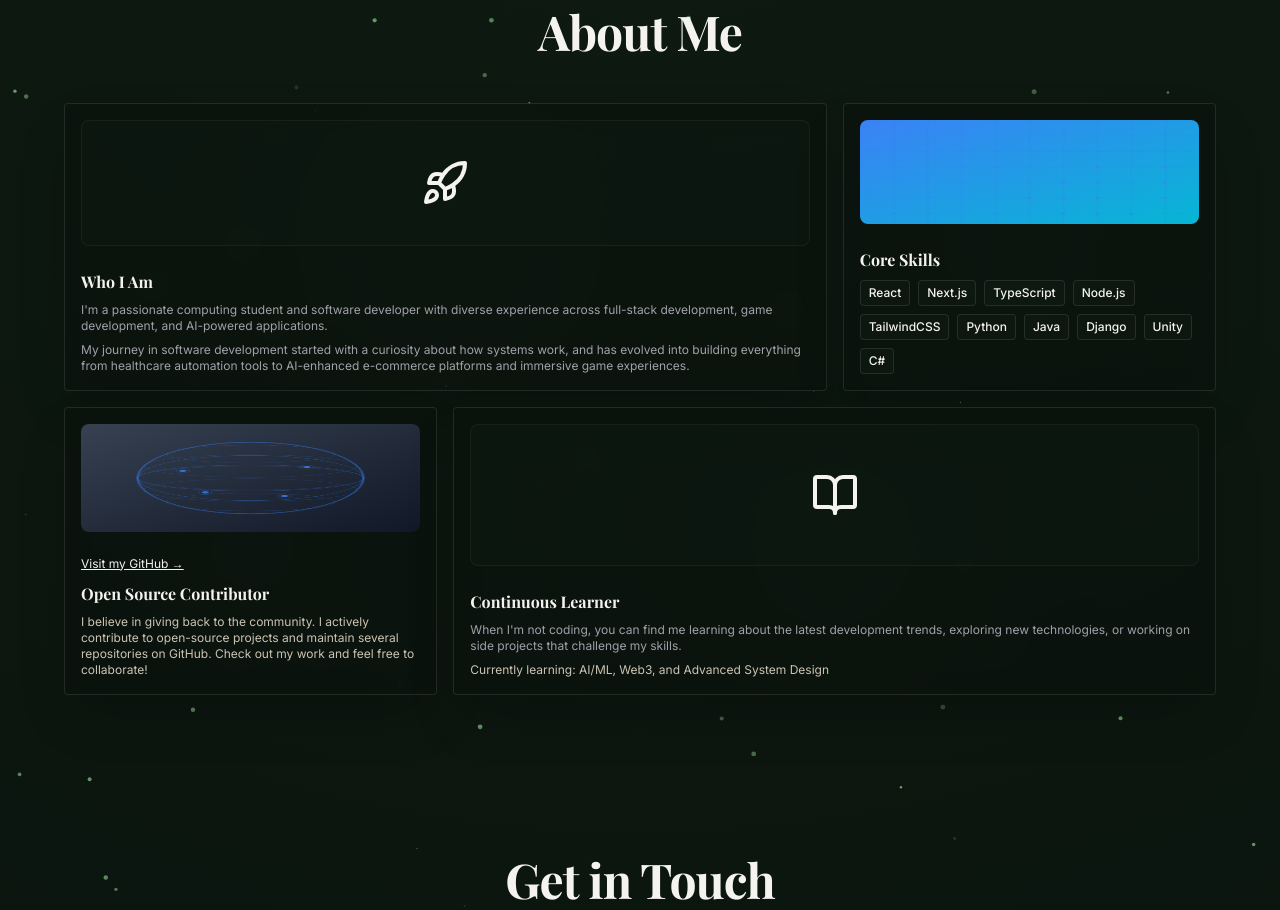
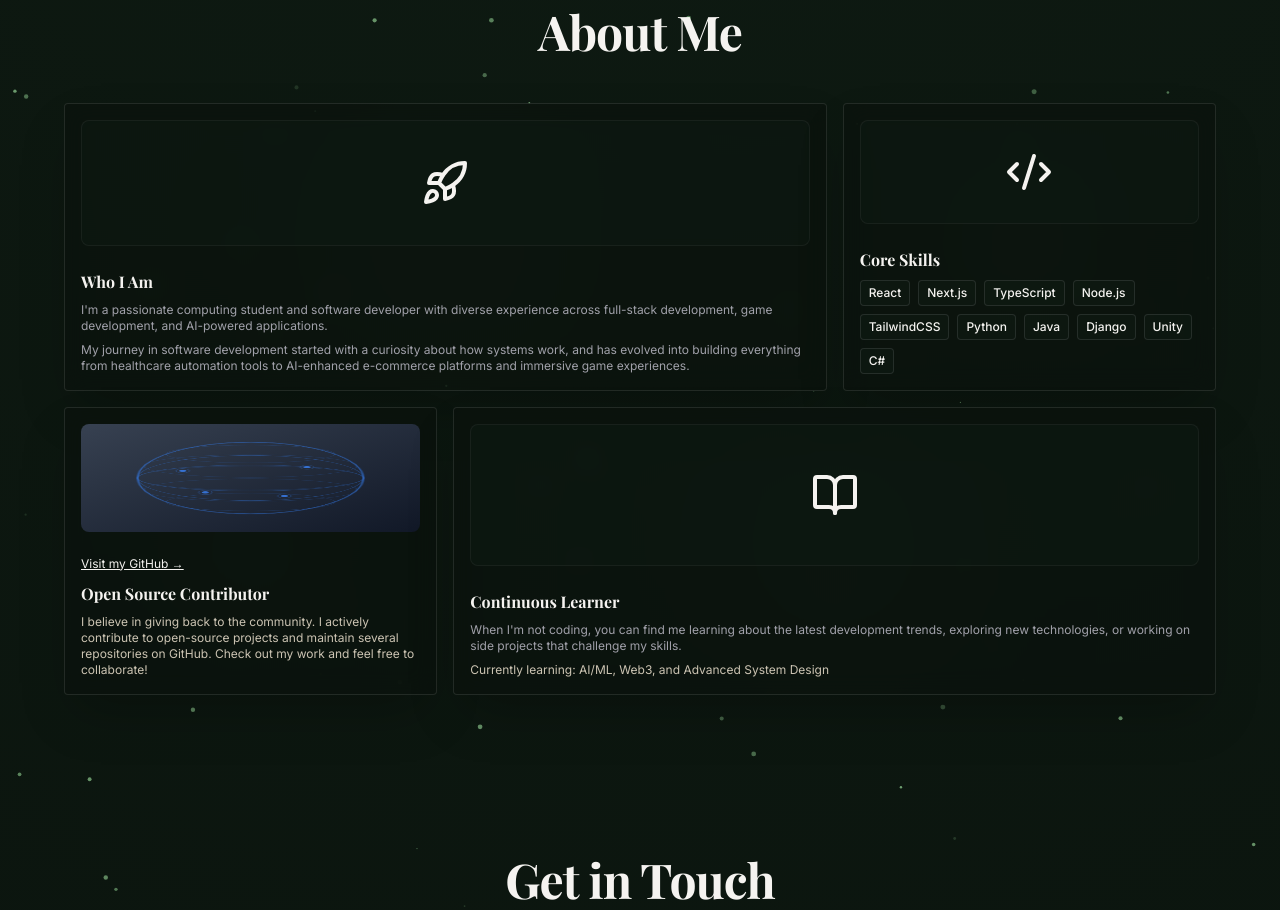
Before and after one commit to Daliadea/Personal-website-portfolio, a Next.js app: page / in a window 1280 px wide. Shown: the part 2440-3350 px from the top of the page. Built offline with nearby package versions, Linux system fonts and the light colour scheme; no server answers.

Commit message:
Fix Core Skills box styling to match dark theme and remove bright blue gradient

```diff
--- a/components/About.tsx
+++ b/components/About.tsx
@@ -78,7 +78,11 @@ export default function About() {
                     </div>
                   </div>
                 }
-                header={<AnimatedGrid />}
+                header={
+                  <div className="flex flex-1 w-full h-full min-h-[6rem] rounded-lg bg-[#0F1C15]/40 items-center justify-center border border-white/5">
+                    <Code2 className="h-12 w-12 text-foreground" />
+                  </div>
+                }
                 className="md:col-span-1"
               />
             </TiltCard>
```
